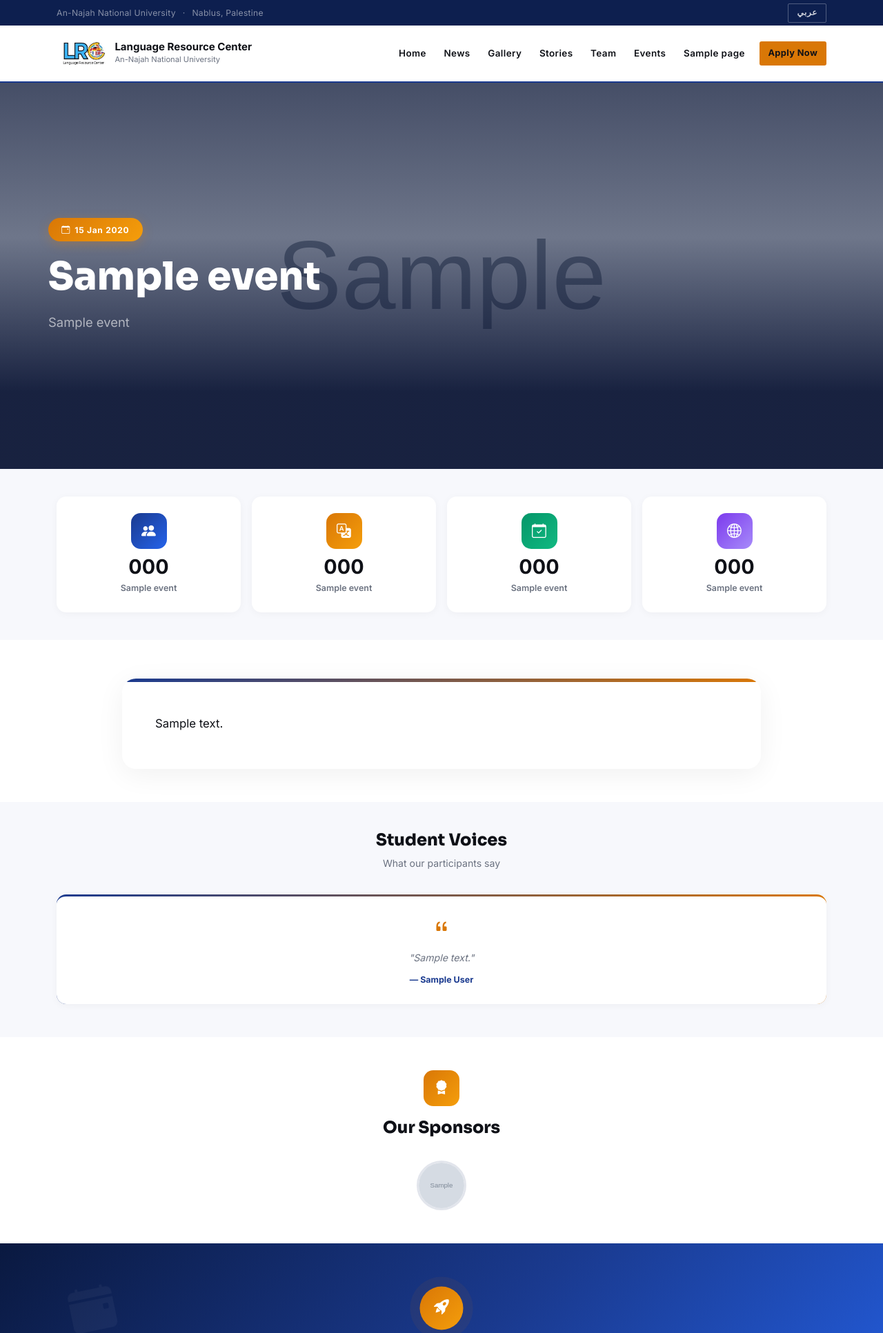
After one commit to ahmadshanti/lrc-nnu, a Django app: template templates/main/event_detail.html in a window 1280 px wide. The commit adds this page. Shown: the top 1933 px of the page at 69% size. Run offline with Django 5.2, Linux system fonts and the light colour scheme; the template is opened without the code that fills it: values that come from a table or form of the project are taken from there, others are empty; tables that the repository leaves empty hold one stand-in row (values such as "Sample post"); grey boxes marked "Sample" are stand-in pictures.

Commit message:
add events page

```diff
--- a/main/urls.py
+++ b/main/urls.py
@@ -12,5 +12,7 @@ urlpatterns = [
     path('stories/', views.stories, name='stories'),
     path('team/', views.team, name='team'),
     path('contact/', views.contact, name='contact'),
+    path('events/', views.events, name='events'),
+    path('events/<slug:slug>/', views.event_detail, name='event_detail'),
     path('pages/<slug:slug>/', views.page_view, name='page'),
 ]
--- a/templates/base.html
+++ b/templates/base.html
@@ -503,6 +503,10 @@
                     <a class="nav-link {% if request.resolver_match.url_name == 'team' %}active{% endif %}"
                        href="{% url 'main:team' %}">{% trans "Team" %}</a>
                 </li>
+                <li class="nav-item">
+                    <a class="nav-link {% if request.resolver_match.url_name == 'events' %}active{% endif %}"
+                       href="{% url 'main:events' %}">{% trans "Events" %}</a>
+                </li>
                 {% for nav_page in nav_pages %}
                 <li class="nav-item">
                     <a class="nav-link {% if request.resolver_match.kwargs.slug == nav_page.slug %}active{% endif %}"
--- /dev/null
+++ b/templates/main/event_detail.html
@@ -0,0 +1,329 @@
+{% extends 'base.html' %}
+{% load i18n %}
+
+{% block title %}{{ event.title }} — LRC{% endblock %}
+
+{% block extra_css %}
+<style>
+.ev-hero {
+    position: relative;
+    min-height: 70vh;
+    overflow: hidden;
+    display: flex;
+    align-items: center;
+    background: var(--blue-dark);
+}
+.ev-hero-bg {
+    position: absolute;
+    inset: 0;
+    width: 100%;
+    height: 100%;
+    object-fit: cover;
+    opacity: 0;
+    transition: opacity 1s ease;
+}
+.ev-hero-bg.active { opacity: 1; }
+.ev-hero-overlay {
+    position: absolute; inset: 0;
+    background: linear-gradient(to top, rgba(8,18,50,.92) 20%, rgba(8,18,50,.5) 60%, rgba(8,18,50,.7) 100%);
+    z-index: 1;
+}
+.ev-hero-content {
+    position: relative; z-index: 2;
+    padding: 3rem 0; width: 100%;
+}
+.ev-dots {
+    position: absolute; bottom: 2rem;
+    left: 50%; transform: translateX(-50%);
+    z-index: 3; display: flex; gap: .5rem;
+}
+.ev-dot {
+    width: 10px; height: 10px; border-radius: 50%;
+    background: rgba(255,255,255,.3); border: 2px solid rgba(255,255,255,.5);
+    cursor: pointer; transition: all .3s;
+}
+.ev-dot.active {
+    background: var(--orange); border-color: var(--orange); transform: scale(1.2);
+}
+.ev-badge {
+    display: inline-flex; align-items: center; gap: .4rem;
+    background: linear-gradient(135deg, var(--orange), #f59e0b);
+    color: #fff; padding: .4rem 1.2rem; border-radius: 50px;
+    font-size: .75rem; font-weight: 700; letter-spacing: .06em;
+    margin-bottom: 1.2rem; box-shadow: 0 4px 16px rgba(217,119,6,.3);
+}
+.ev-content-card {
+    background: #fff; border-radius: 20px;
+    padding: 3rem; box-shadow: 0 8px 40px rgba(0,0,0,.06);
+    position: relative; overflow: hidden;
+}
+.ev-content-card::before {
+    content: ''; position: absolute;
+    top: 0; left: 0; right: 0; height: 5px;
+    background: linear-gradient(90deg, var(--blue), var(--orange));
+}
+@media (max-width: 768px) { .ev-content-card { padding: 2rem 1.25rem; } }
+.event-stat {
+    text-align: center; padding: 1.5rem 1rem;
+    background: #fff; border-radius: 14px;
+    box-shadow: 0 2px 12px rgba(0,0,0,.04);
+    transition: transform .3s ease, box-shadow .3s ease;
+}
+.event-stat:hover {
+    transform: translateY(-6px);
+    box-shadow: 0 12px 32px rgba(0,0,0,.1);
+}
+.ev-stat-icon {
+    width: 52px; height: 52px; border-radius: 14px;
+    display: inline-flex; align-items: center; justify-content: center;
+    font-size: 1.3rem; color: #fff; margin-bottom: .75rem;
+}
+.ev-stat-num {
+    font-size: 1.8rem; font-weight: 800; color: var(--text); line-height: 1; margin-bottom: .3rem;
+}
+.ev-stat-lbl {
+    font-size: .78rem; color: var(--text-muted); font-weight: 600;
+}
+.sponsor-logo {
+    width: 72px; height: 72px; border-radius: 50%; object-fit: cover;
+    border: 3px solid var(--border); background: #fff;
+    transition: transform .3s ease, box-shadow .3s ease;
+}
+.sponsor-logo:hover {
+    transform: scale(1.12);
+    box-shadow: 0 8px 24px rgba(0,0,0,.1);
+}
+</style>
+{% endblock %}
+
+{% block content %}
+
+<!-- ══ HERO SLIDER ════════════════════════════════════════════════════════ -->
+<div class="ev-hero" id="evHero">
+    {% for img in event.images.all %}
+    <img class="ev-hero-bg {% if forloop.first %}active{% endif %}" src="{{ img.image.url }}" alt="{{ img.caption }}">
+    {% empty %}
+    <div style="position:absolute;inset:0;background:linear-gradient(135deg,var(--blue-dark),var(--blue));"></div>
+    {% endfor %}
+
+    <div class="ev-hero-overlay"></div>
+
+    <div class="container-lg ev-hero-content">
+        <div class="col-xl-8 col-lg-10" style="animation:fadeSlideUp .8s ease-out both;">
+            <div class="ev-badge">
+                <i class="bi bi-calendar-event"></i>
+                {% if event.date %}{{ event.date|date:"d M Y" }}{% else %}{% trans "Event" %}{% endif %}
+            </div>
+            <h1 style="font-family:{% if LANGUAGE_BIDI %}'Almarai'{% else %}'Sora'{% endif %},sans-serif;
+                       font-size:clamp(2rem,5vw,3.5rem);font-weight:800;color:#fff;
+                       line-height:1.15;margin-bottom:1rem;">
+                {{ event.title }}
+            </h1>
+            {% if event.subtitle %}
+            <p style="font-size:1.15rem;color:rgba(255,255,255,.6);max-width:580px;line-height:1.85;margin-bottom:0;">
+                {{ event.subtitle }}
+            </p>
+            {% endif %}
+        </div>
+    </div>
+
+    {% if event.images.count > 1 %}
+    <div class="ev-dots">
+        {% for img in event.images.all %}
+        <div class="ev-dot {% if forloop.first %}active{% endif %}" onclick="goSlide({{ forloop.counter0 }})"></div>
+        {% endfor %}
+    </div>
+    {% endif %}
+</div>
+
+<!-- ══ STATS ══════════════════════════════════════════════════════════════ -->
+{% if event.has_stats %}
+<section style="padding:2.5rem 0;background:var(--bg-alt);">
+    <div class="container-lg">
+        <div class="row g-3 stagger">
+            {% if event.stat1_number %}
+            <div class="col-6 col-md-3 reveal">
+                <div class="event-stat">
+                    <div class="ev-stat-icon" style="background:linear-gradient(135deg,var(--blue),#2563eb);">
+                        <i class="bi bi-people-fill"></i>
+                    </div>
+                    <div class="ev-stat-num">{{ event.stat1_number }}</div>
+                    <div class="ev-stat-lbl">{{ event.stat1_label }}</div>
+                </div>
+            </div>
+            {% endif %}
+            {% if event.stat2_number %}
+            <div class="col-6 col-md-3 reveal">
+                <div class="event-stat">
+                    <div class="ev-stat-icon" style="background:linear-gradient(135deg,var(--orange),#f59e0b);">
+                        <i class="bi bi-translate"></i>
+                    </div>
+                    <div class="ev-stat-num">{{ event.stat2_number }}</div>
+                    <div class="ev-stat-lbl">{{ event.stat2_label }}</div>
+                </div>
+            </div>
+            {% endif %}
+            {% if event.stat3_number %}
+            <div class="col-6 col-md-3 reveal">
+                <div class="event-stat">
+                    <div class="ev-stat-icon" style="background:linear-gradient(135deg,#059669,#10b981);">
+                        <i class="bi bi-calendar-check"></i>
+                    </div>
+                    <div class="ev-stat-num">{{ event.stat3_number }}</div>
+                    <div class="ev-stat-lbl">{{ event.stat3_label }}</div>
+                </div>
+            </div>
+            {% endif %}
+            {% if event.stat4_number %}
+            <div class="col-6 col-md-3 reveal">
+                <div class="event-stat">
+                    <div class="ev-stat-icon" style="background:linear-gradient(135deg,#7c3aed,#a78bfa);">
+                        <i class="bi bi-globe2"></i>
+                    </div>
+                    <div class="ev-stat-num">{{ event.stat4_number }}</div>
+                    <div class="ev-stat-lbl">{{ event.stat4_label }}</div>
+                </div>
+            </div>
+            {% endif %}
+        </div>
+    </div>
+</section>
+{% endif %}
+
+<!-- ══ CONTENT ════════════════════════════════════════════════════════════ -->
+<section style="padding:3.5rem 0 3rem;">
+    <div class="container-lg">
+        <div class="row justify-content-center">
+            <div class="col-lg-10">
+                <div class="ev-content-card reveal">
+                    <div style="font-size:1.05rem;color:var(--text);line-height:2.1;">
+                        {{ event.content|safe }}
+                    </div>
+                </div>
+            </div>
+        </div>
+    </div>
+</section>
+
+<!-- ══ QUOTES ═════════════════════════════════════════════════════════════ -->
+{% if event.quotes.exists %}
+<section style="padding:2.5rem 0 3rem;background:var(--bg-alt);">
+    <div class="container-lg">
+        <div style="text-align:center;margin-bottom:2rem;" class="reveal">
+            <h2 style="font-family:{% if LANGUAGE_BIDI %}'Almarai'{% else %}'Sora'{% endif %},sans-serif;
+                       font-size:1.5rem;font-weight:800;color:var(--text);margin-bottom:.4rem;">
+                {% trans "Student Voices" %}
+            </h2>
+            <p style="font-size:.88rem;color:var(--text-muted);">{% trans "What our participants say" %}</p>
+        </div>
+        <div class="row g-3 justify-content-center stagger">
+            {% for q in event.quotes.all %}
+            <div class="col-md-4 col-lg reveal">
+                <div style="background:#fff;border-radius:14px;padding:1.5rem;text-align:center;height:100%;
+                            box-shadow:0 2px 12px rgba(0,0,0,.04);transition:transform .3s ease,box-shadow .3s ease;
+                            border-top:3px solid transparent;background-image:linear-gradient(#fff,#fff),linear-gradient(90deg,var(--blue),var(--orange));
+                            background-origin:border-box;background-clip:padding-box,border-box;"
+                     onmouseover="this.style.transform='translateY(-6px)';this.style.boxShadow='0 12px 32px rgba(0,0,0,.1)'"
+                     onmouseout="this.style.transform='';this.style.boxShadow='0 2px 12px rgba(0,0,0,.04)'">
+                    <div style="font-size:1.5rem;color:var(--orange);margin-bottom:.6rem;"><i class="bi bi-quote"></i></div>
+                    <p style="font-size:.88rem;color:var(--text-muted);line-height:1.85;font-style:italic;margin:0 0 .5rem;">
+                        "{{ q.text }}"
+                    </p>
+                    {% if q.author %}
+                    <div style="font-size:.78rem;font-weight:700;color:var(--blue);">— {{ q.author }}</div>
+                    {% endif %}
+                </div>
+            </div>
+            {% endfor %}
+        </div>
+    </div>
+</section>
+{% endif %}
+
+<!-- ══ SPONSORS ═══════════════════════════════════════════════════════════ -->
+{% if event.sponsors.exists %}
+<section style="padding:3rem 0;">
+    <div class="container-lg">
+        <div style="text-align:center;margin-bottom:2rem;" class="reveal">
+            <div style="display:inline-flex;align-items:center;justify-content:center;
+                        width:52px;height:52px;border-radius:14px;
+                        background:linear-gradient(135deg,var(--orange),#f59e0b);
+                        margin-bottom:1rem;">
+                <i class="bi bi-award-fill" style="font-size:1.3rem;color:#fff;"></i>
+            </div>
+            <h2 style="font-family:{% if LANGUAGE_BIDI %}'Almarai'{% else %}'Sora'{% endif %},sans-serif;
+                       font-size:1.5rem;font-weight:800;color:var(--text);margin-bottom:.4rem;">
+                {% trans "Our Sponsors" %}
+            </h2>
+        </div>
+        <div class="d-flex flex-wrap gap-3 justify-content-center reveal">
+            {% for sponsor in event.sponsors.all %}
+            {% if sponsor.url %}
+            <a href="{{ sponsor.url }}" target="_blank" rel="noopener" title="{{ sponsor.name }}">
+                <img src="{{ sponsor.logo.url }}" alt="{{ sponsor.name }}" class="sponsor-logo">
+            </a>
+            {% else %}
+            <img src="{{ sponsor.logo.url }}" alt="{{ sponsor.name }}" class="sponsor-logo" title="{{ sponsor.name }}">
+            {% endif %}
+            {% endfor %}
+        </div>
+    </div>
+</section>
+{% endif %}
+
+<!-- ══ CTA ═════════════════════════════════════════════════════════════════ -->
+<section class="reveal" style="background:linear-gradient(135deg,#0a1940 0%,var(--blue) 50%,#2563eb 100%);
+               padding:4rem 0;text-align:center;position:relative;overflow:hidden;">
+    <div style="position:absolute;inset:0;pointer-events:none;">
+        <div style="position:absolute;top:10%;left:8%;font-size:4rem;color:rgba(255,255,255,.04);animation:float1 6s ease-in-out infinite;">
+            <i class="bi bi-calendar-event-fill"></i>
+        </div>
+    </div>
+    <div class="container-lg" style="position:relative;z-index:2;">
+        <div style="display:inline-flex;align-items:center;justify-content:center;
+                    width:60px;height:60px;border-radius:50%;
+                    background:linear-gradient(135deg,var(--orange),#f59e0b);
+                    margin-bottom:1.2rem;animation:pulse 2.5s ease-in-out infinite;
+                    box-shadow:0 6px 24px rgba(217,119,6,.35);">
+            <i class="bi bi-rocket-takeoff-fill" style="font-size:1.3rem;color:#fff;"></i>
+        </div>
+        <h2 style="font-family:{% if LANGUAGE_BIDI %}'Almarai'{% else %}'Sora'{% endif %},sans-serif;
+                   color:#fff;font-size:clamp(1.5rem,3vw,2.2rem);font-weight:800;margin-bottom:.65rem;">
+            {% trans "Want to Participate?" %}
+        </h2>
+        <p style="color:rgba(255,255,255,.55);font-size:.95rem;max-width:440px;margin:0 auto 1.75rem;line-height:1.85;">
+            {% trans "Whether as a student, sponsor, or partner — join us in making the next event even bigger." %}
+        </p>
+        <a href="{% url 'main:contact' %}" class="cta-glow-btn">
+            <i class="bi bi-arrow-right-circle-fill" style="margin-inline-end:.4rem;"></i>
+            {% trans "Contact Us" %}
+        </a>
+    </div>
+</section>
+
+{% endblock %}
+
+{% block extra_js %}
+{% if event.images.count > 1 %}
+<script>
+(function() {
+    var slides = document.querySelectorAll('.ev-hero-bg');
+    var dots = document.querySelectorAll('.ev-dot');
+    var current = 0;
+    var total = slides.length;
+
+    window.goSlide = function(n) {
+        slides[current].classList.remove('active');
+        dots[current].classList.remove('active');
+        current = n;
+        slides[current].classList.add('active');
+        dots[current].classList.add('active');
+    };
+
+    setInterval(function() {
+        goSlide((current + 1) % total);
+    }, 3000);
+})();
+</script>
+{% endif %}
+{% endblock %}
```
Also changed, not shown: main/admin.py (+41 -1 lines), main/models.py (+102 -0 lines), main/views.py (+11 -1 lines), templates/main/events.html (added, +131 -0 lines), main/migrations/0005_event_eventimage_eventsponsor.py (added), main/migrations/0006_event_stat1_label_ar_event_stat1_label_en_and_more.py (added), static/img/events/lrc_event_1.jpg (added), static/img/events/lrc_event_2.jpg (added), static/img/events/lrc_event_3.jpg (added), static/img/events/lrc_event_4.jpg (added).
